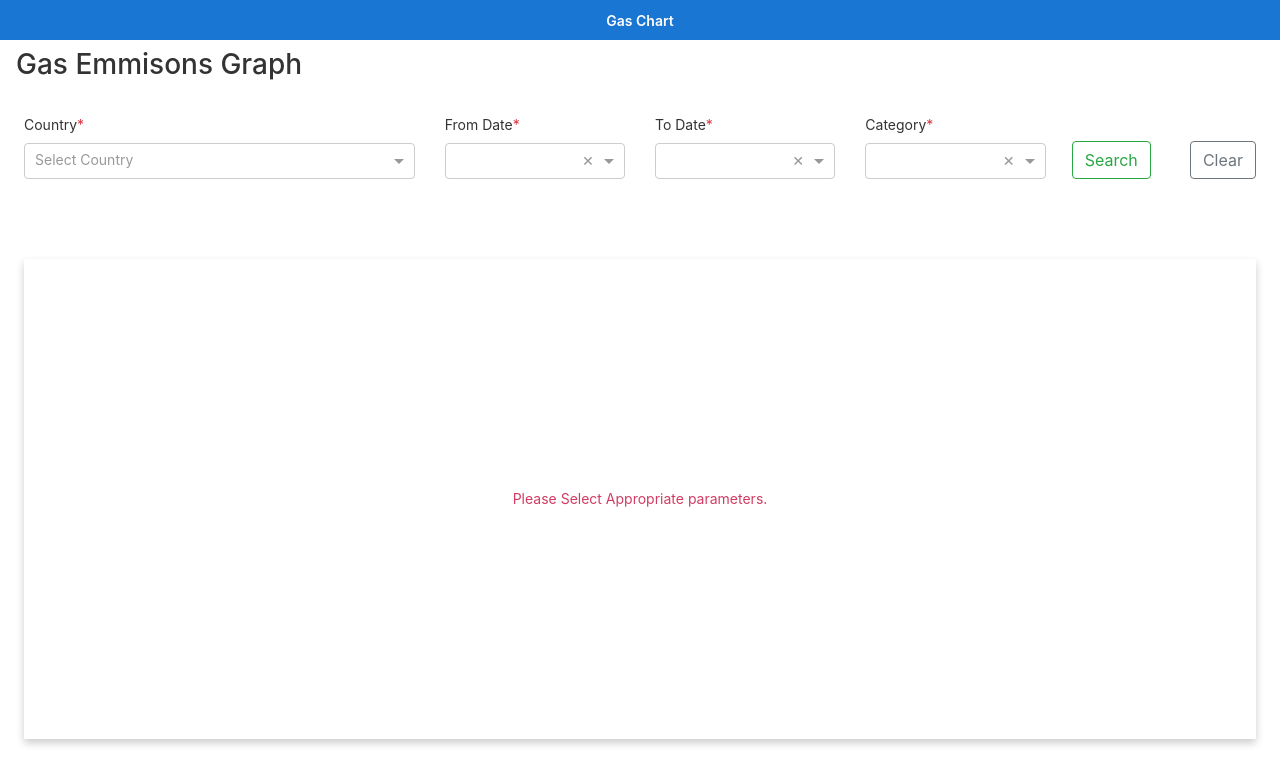
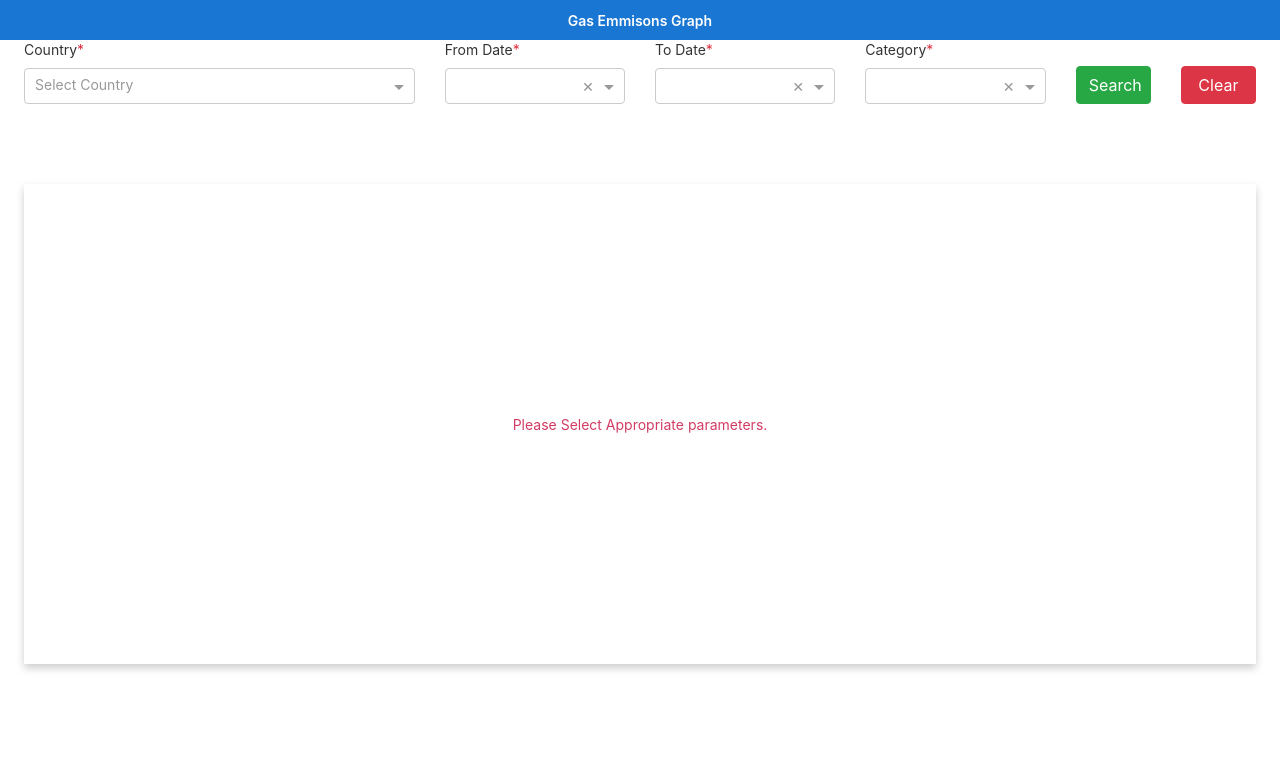
Before and after one commit to harshgarg1808/gasChart, an Angular app: page / in a window 1280 px wide. Shown: the top 784 px of the page. Built offline with nearby package versions, Linux system fonts and the light colour scheme; what ng-apexcharts would draw is missing.

Commit message:
Ready for deployment

```diff
--- a/src/app/app.component.html
+++ b/src/app/app.component.html
@@ -31,17 +31,17 @@
 <!-- Toolbar -->
 <div class="router-container">
 
-  <div class="main-content">
+  <!-- <div class="main-content"> -->
 
-    <div class="toolbar row" role="banner">
-      <span>Gas Chart</span>
+    <div class="toolbar " role="banner">
+      <span>Gas Emmisons Graph</span>
     </div>
 
     <div class="content" >
-        <h3 class="pl-3"> Gas Emmisons Graph</h3>
+        <!-- <h3 class="pl-3"> Gas Emmisons Graph</h3> -->
 
         <div class="view-content-login view-content">
-          <div class="row ">
+          <div class="row " style="margin-top: 15px;">
               <div class="col-4 ">
                 <label>Country<span class="text-danger" >*</span></label>
                 <ng-select [(ngModel)]="payload['countryId']" placeholder = 'Select Country' [clearable]= 'true' [multiple] = 'true'
@@ -76,11 +76,11 @@
               </div>
 
               <div class="col-1 d-flex align-items-end justify-content-end" >
-                <button class="btn btn-outline-success" (click) = 'search()'> Search </button>
+                <button class="btn btn-success btn-block" (click) = 'search()'> Search </button>
               </div>
 
               <div class="col-1 d-flex align-items-end justify-content-end" >
-                <button class="btn btn-outline-secondary" (click) = 'clearData()'> Clear </button>
+                <button class="btn btn-danger btn-block" (click) = 'clearData()'> Clear </button>
               </div>
 
           </div>
@@ -104,7 +104,7 @@
     </div>
 
 
-  </div>
+  <!-- </div> -->
 
 
 </div>
--- a/src/app/app.component.sass
+++ b/src/app/app.component.sass
@@ -28,7 +28,7 @@ $sidemenuText:rgba(0,0,0,0.7)
     top: 0
     height: 95vh
     width: 100%
-    margin-top: 5vh
+    // margin-top: 5vh
 
 
 @mixin verticalCenter
@@ -73,8 +73,8 @@ $sidemenuText:rgba(0,0,0,0.7)
     height: $viewH
     width: 100%
     padding: 1.5rem
-    overflow-y: auto
-    overflow-x: hidden
+    // overflow-y: auto
+    // overflow-x: hidden
 
 
 @mixin perfectCenter
```
